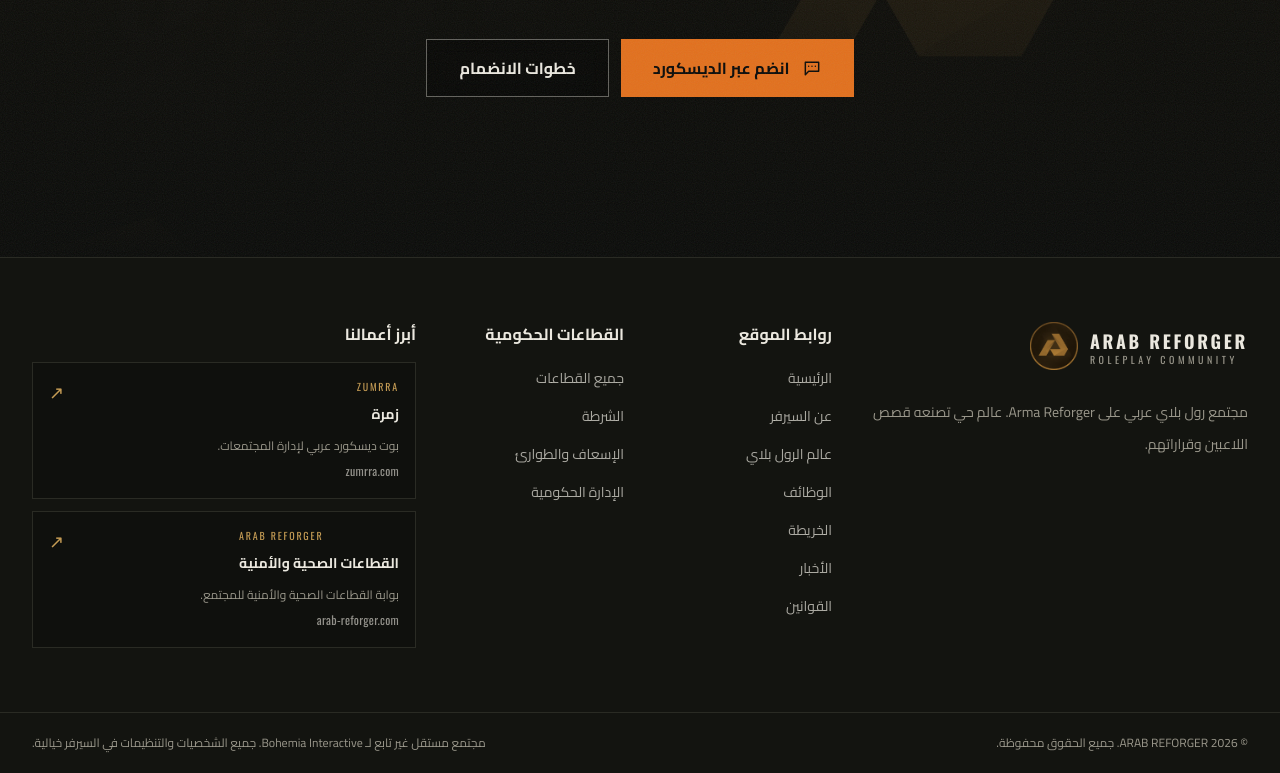
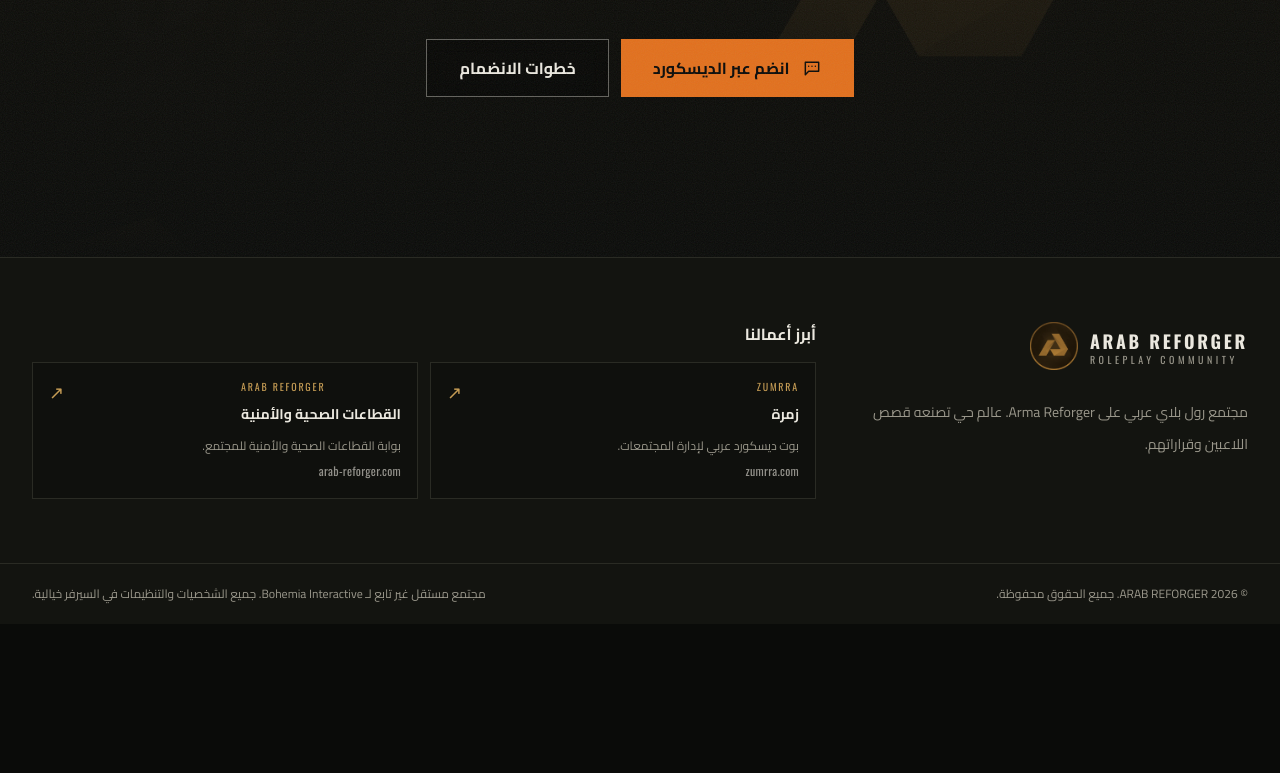
Before and after one commit to dhybalrwqy911-png/nextjs-boilerplate, a Next.js app: page / in a window 1280 px wide. Shown: the part 2746-3519 px from the top of the page. After the commit the page ends 3370 px from the top, so only its background shows below. Built offline with nearby package versions, Linux system fonts and the light colour scheme.

Commit message:
Remove repeated footer navigation and retain featured projects

```diff
--- a/components/site-footer.tsx
+++ b/components/site-footer.tsx
@@ -1,6 +1,4 @@
 import Link from "next/link";
-import { departments } from "@/lib/content";
-import { navItems } from "@/lib/site";
 import { Logo } from "./logo";
 
 const projects = [
@@ -8,15 +6,12 @@ const projects = [
   { name: "القطاعات الصحية والأمنية", label: "ARAB REFORGER", description: "بوابة القطاعات الصحية والأمنية للمجتمع.", href: "https://arab-reforger.com/", domain: "arab-reforger.com" },
 ];
 
-const linkStyle = "flex min-h-11 items-center py-1 text-sm leading-5 lg:inline-block lg:min-h-0 lg:leading-6 text-foreground/70 transition-colors hover:text-[#ddbb80] focus-visible:outline-2 focus-visible:outline-offset-4 focus-visible:outline-accent";
-
 export function SiteFooter() {
-  const explore = navItems.filter(n => n.href !== "/departments");
   return (
     <footer className="border-t border-border bg-surface">
       <div className="mx-auto max-w-7xl px-4 py-6 sm:px-5 sm:py-10 md:px-8 md:py-16">
-        <div className="grid grid-cols-2 gap-x-3 gap-y-5 sm:gap-x-8 sm:gap-y-8 lg:grid-cols-12">
-          <div className="col-span-2 min-w-0 lg:col-span-4">
+        <div className="grid gap-5 lg:grid-cols-[1fr_2fr] lg:gap-10">
+          <div className="min-w-0">
             <Link href="/" aria-label="ARAB REFORGER - الرئيسية" className="inline-block rounded-sm focus-visible:outline-2 focus-visible:outline-offset-4 focus-visible:outline-accent">
               <Logo />
             </Link>
@@ -25,22 +20,9 @@ export function SiteFooter() {
             </p>
           </div>
 
-          <nav aria-label="روابط الموقع" className="min-w-0 lg:col-span-2">
-            <h2 className="mb-1 text-sm sm:text-base lg:mb-4 font-bold text-foreground">روابط الموقع</h2>
-            <ul className="lg:space-y-1.5">{explore.map(item => <li key={item.href}><Link href={item.href} className={linkStyle}>{item.label}</Link></li>)}</ul>
-          </nav>
-
-          <nav aria-label="القطاعات الحكومية" className="min-w-0 lg:col-span-2">
-            <h2 className="mb-1 text-sm sm:text-base lg:mb-4 font-bold text-foreground">القطاعات الحكومية</h2>
-            <ul className="lg:space-y-1.5">
-              <li><Link href="/departments" className={linkStyle}>جميع القطاعات</Link></li>
-              {departments.map(d => <li key={d.slug}><Link href={`/departments/${d.slug}`} className={linkStyle}>{d.name}</Link></li>)}
-            </ul>
-          </nav>
-
-          <nav aria-label="أبرز أعمالنا" className="col-span-2 min-w-0 lg:col-span-4">
+          <nav aria-label="أبرز أعمالنا" className="min-w-0">
             <h2 className="mb-1 text-sm sm:text-base lg:mb-4 font-bold text-foreground">أبرز أعمالنا</h2>
-            <div className="grid grid-cols-2 gap-2 sm:gap-3 lg:grid-cols-1">
+            <div className="grid grid-cols-2 gap-2 sm:gap-3">
               {projects.map(project => <a key={project.href} href={project.href} target="_blank" rel="noopener noreferrer" aria-label={`${project.name} — يفتح في نافذة جديدة`} className="group min-w-0 border border-border bg-background/40 p-2.5 sm:p-4 transition-colors hover:border-[#c49b54]/60 focus-visible:outline-2 focus-visible:outline-offset-4 focus-visible:outline-accent">
                 <div className="flex items-start justify-between gap-1 sm:gap-3">
                   <div className="min-w-0"><p className="mb-1.5 hidden lg:block font-display text-[10px] tracking-[0.18em] text-[#c49b54]" dir="ltr">{project.label}</p><h3 className="text-sm font-bold leading-5 lg:leading-7 text-foreground group-hover:text-[#ddbb80]">{project.name}</h3></div>
```
